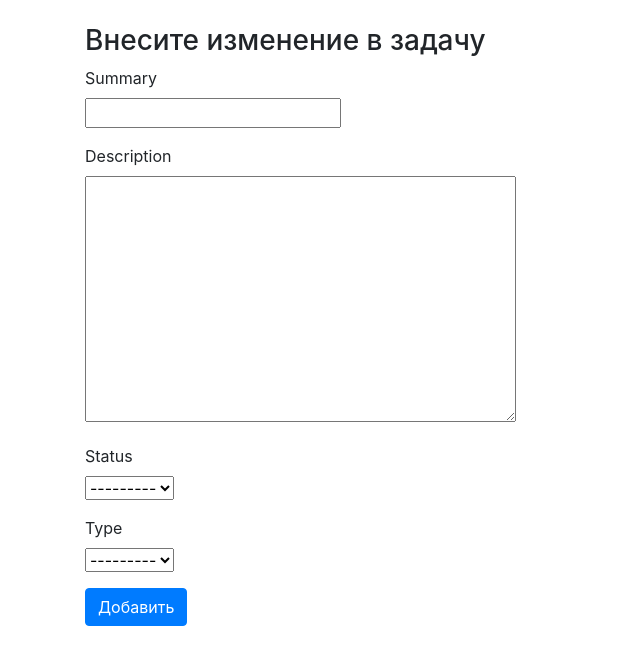
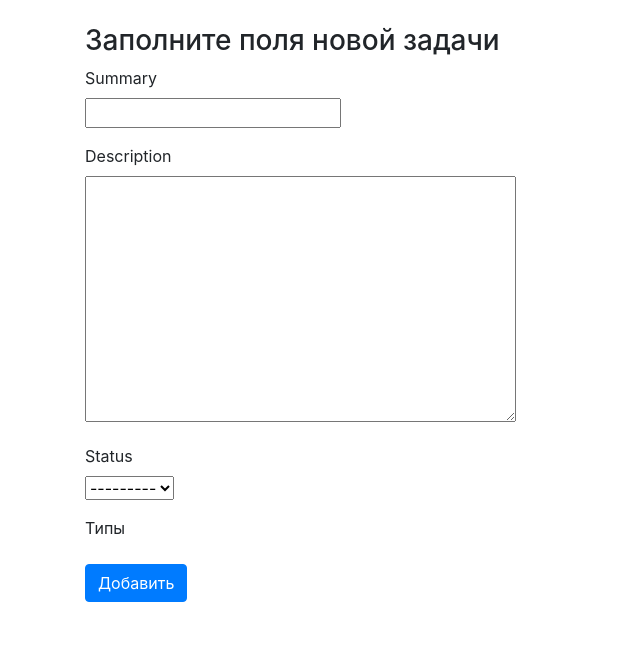
Before and after one commit to dmitriy-amelin/hw-49, a Django app: page /task/add/ in a window 1280 px wide. Shown: the part 56-721 px from the top of the page, without its empty margins (0-640 px from the left). Run offline with Django 3.2, Linux system fonts and the light colour scheme; data that the repository does not hold is empty; parts of the project's set-up code (start-up, migrations or seed data) failed here and were passed over.

Commit message:
В формах типу задачи добавлен виджет CheckboxSelectMultiple

```diff
--- a/hw_49/issue_tracker/forms.py
+++ b/hw_49/issue_tracker/forms.py
@@ -8,7 +8,9 @@ class TaskForm(forms.Form):
     summary = forms.CharField(max_length=200, required=True, label='Summary')
     description = forms.CharField(max_length=3000, label='Description', required=False, widget=widgets.Textarea)
     status = forms.ModelChoiceField(queryset=Status.objects.all())
-    type = forms.ModelChoiceField(queryset=Type.objects.all())
+    type = forms.ModelMultipleChoiceField(required=False, label='Типы',
+                                          queryset=Type.objects.all(),
+                                          widget=forms.CheckboxSelectMultiple)
 
 
 class TaskDeleteForm(forms.Form):
--- a/hw_49/issue_tracker/templates/task_add.html
+++ b/hw_49/issue_tracker/templates/task_add.html
@@ -4,7 +4,7 @@
 
 {% block content %}
     <form action="{% url "task-add"%}" method="post">
-            <h3>Внесите изменение в задачу</h3>
+            <h3>Заполните поля новой задачи</h3>
         {% include 'task_form.html' with button_text="Добавить" %}
     </form>
 
```
